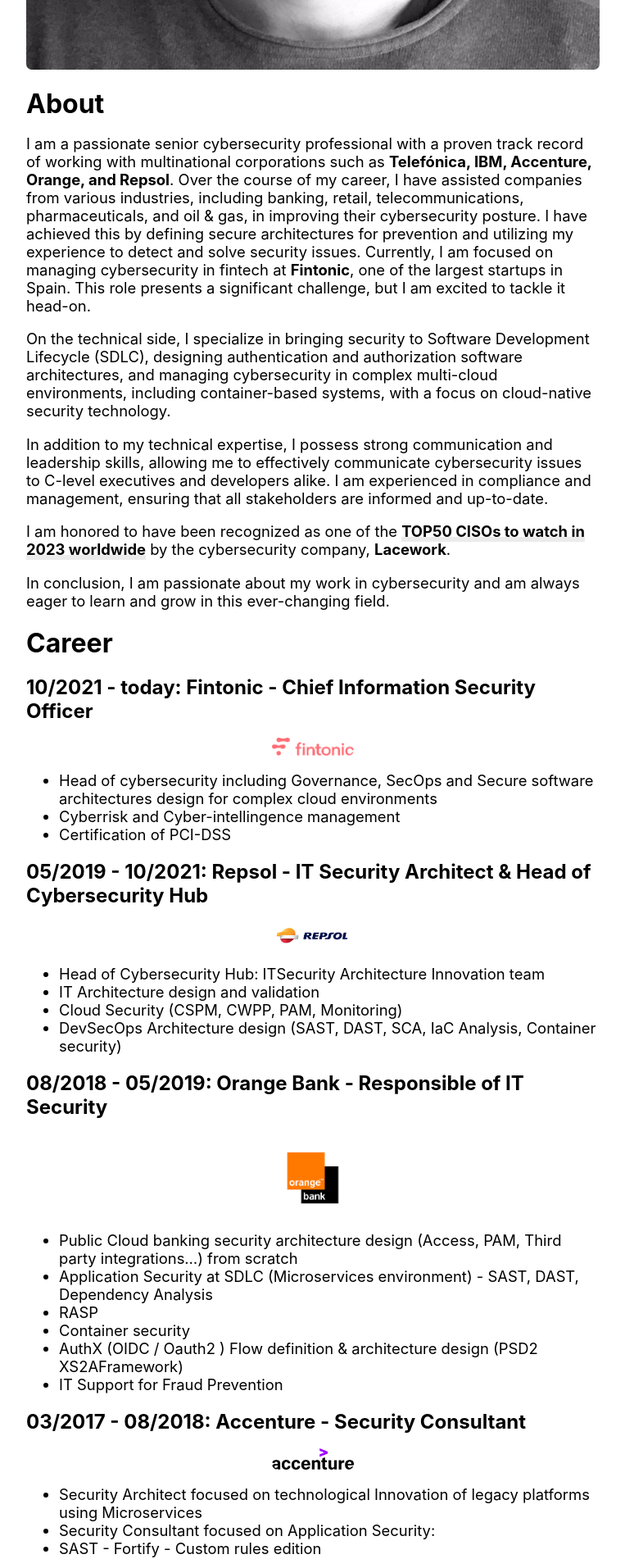
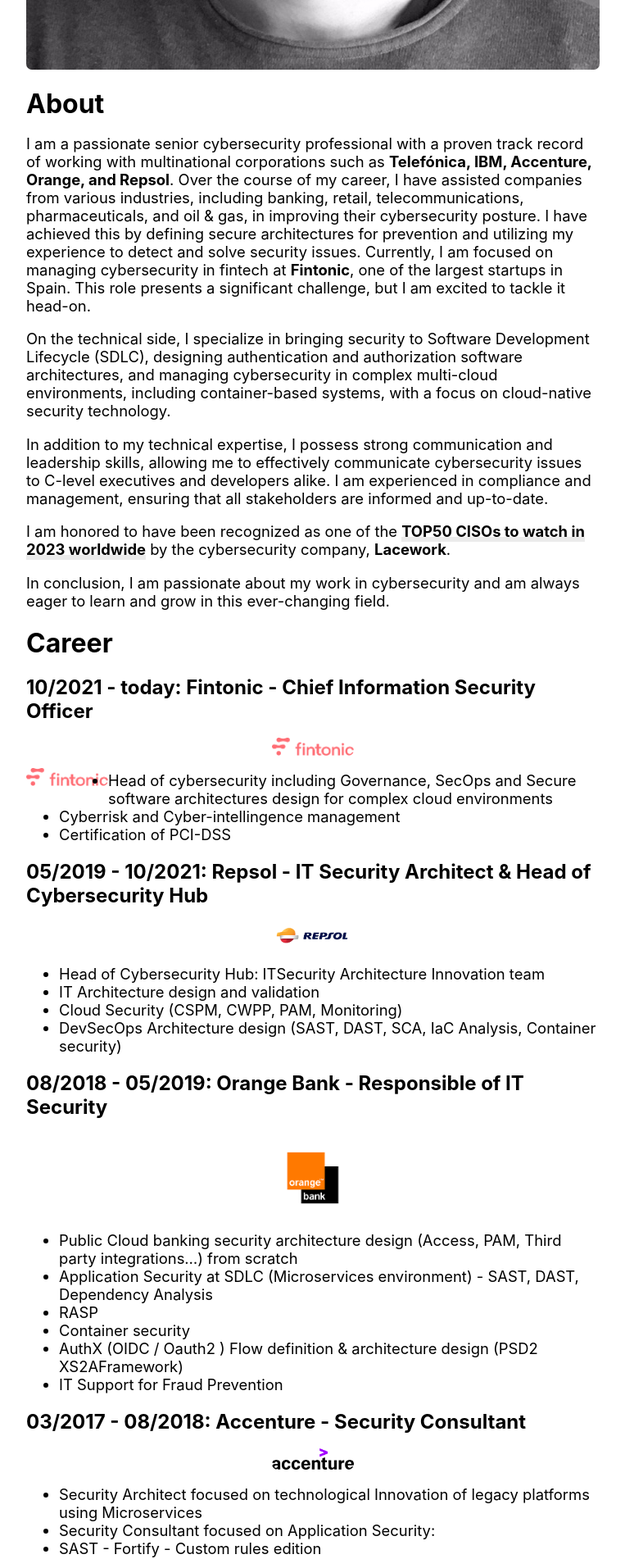
Before and after one commit to cervantestech/cervantestech.github.io, a Jekyll site: the page built from about.md, in a window 1280 px wide. Shown: the part 860-2762 px from the top of the page at 82% size, without its empty margins (258-1021 px from the left). Built offline with Jekyll 4.4.1, drawn with Linux system fonts in a browser that asks for light colours; nearby versions of some CDN libraries.

Commit message:
test img tag

```diff
--- a/about.md
+++ b/about.md
@@ -24,6 +24,7 @@ In conclusion, I am passionate about my work in cybersecurity and am always eage
 
 ## 10/2021 - today: Fintonic - Chief Information Security Officer
 ![Fintonic](/assets/img/fintonic.png)
+<img align="left" src="/assets/img/fintonic.png">
 - Head of cybersecurity including Governance, SecOps and Secure software architectures design for
 complex cloud environments
 - Cyberrisk and Cyber-intellingence management
```
